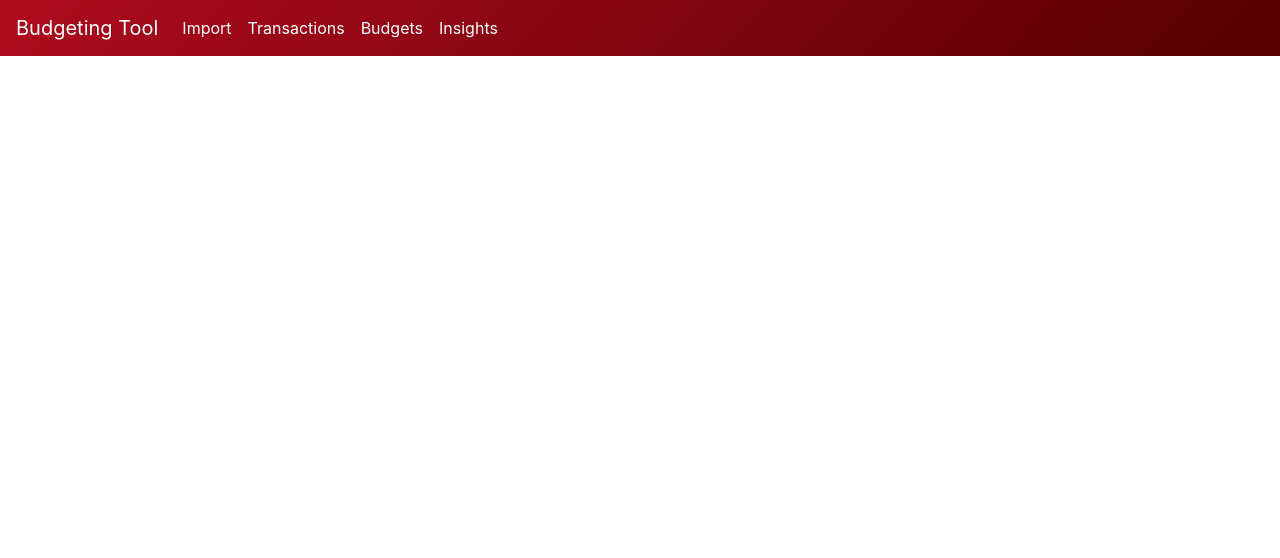
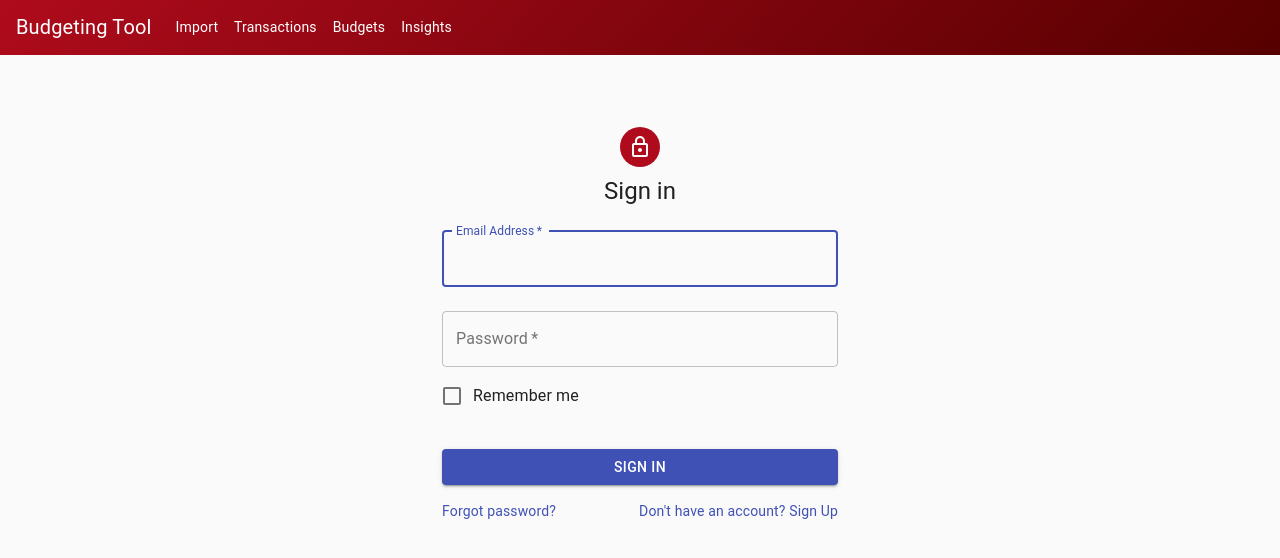
Before and after one commit to gananPrabaharan/spending-dashboard, a React (Create React App) app in the folder react_app/: page /login in a window 1280 px wide. Shown: the top 558 px of the page. Built offline with nearby package versions, Linux system fonts and the light colour scheme.

Commit message:
Added login page

```diff
--- a/react_app/package.json
+++ b/react_app/package.json
@@ -2,6 +2,8 @@
   "name": "react_app",
   "version": "1.0.0",
   "dependencies": {
+    "@material-ui/core": "^4.0.0",
+    "@material-ui/icons": "^4.11.2",
     "@testing-library/jest-dom": "^4.2.4",
     "@testing-library/react": "^9.5.0",
     "@testing-library/user-event": "^7.2.1",
--- a/react_app/src/App.jsx
+++ b/react_app/src/App.jsx
@@ -5,6 +5,8 @@
 import Transaction from './transactions'
 import React from 'react'
 import Insights from './insights'
+import Login from './login'
+
 
 const App = () => {
     return (
@@ -13,6 +15,7 @@
                 <Navigation/>
                 <Switch>
                     <Redirect exact from='/' to='transactions'/>
+                    <Route exact path='/login' component={(props) => <Login />}/>
                     <Route exact path='/import' component={(props) => <Import />}/>
                     <Route exact path='/budgets' component={(props) => <Budgets />}/>
                     <Route exact path='/transactions' component={(props) => <Transaction />}/>
--- /dev/null
+++ b/react_app/src/login.jsx
@@ -0,0 +1,100 @@
+import React from 'react';
+import Avatar from '@material-ui/core/Avatar';
+import Button from '@material-ui/core/Button';
+import CssBaseline from '@material-ui/core/CssBaseline';
+import TextField from '@material-ui/core/TextField';
+import FormControlLabel from '@material-ui/core/FormControlLabel';
+import Checkbox from '@material-ui/core/Checkbox';
+import Link from '@material-ui/core/Link';
+import Grid from '@material-ui/core/Grid';
+import Box from '@material-ui/core/Box';
+import LockOutlinedIcon from '@material-ui/icons/LockOutlined';
+import Typography from '@material-ui/core/Typography';
+import { makeStyles } from '@material-ui/core/styles';
+import Container from '@material-ui/core/Container';
+
+
+const useStyles = makeStyles((theme) => ({
+    paper: {
+        marginTop: theme.spacing(8),
+        display: 'flex',
+        flexDirection: 'column',
+        alignItems: 'center',
+    },
+    avatar: {
+        margin: theme.spacing(1),
+        backgroundColor: "#af0b1c",
+    },
+    form: {
+        width: '100%', // Fix IE 11 issue.
+        marginTop: theme.spacing(1),
+    },
+    submit: {
+        margin: theme.spacing(3, 0, 2),
+    },
+}));
+
+const Login = () => {
+    const classes = useStyles();
+
+    return (
+        <Container component="main" maxWidth="xs">
+            <CssBaseline />
+            <div className={classes.paper}>
+                <Avatar className={classes.avatar}>
+                    <LockOutlinedIcon />
+                </Avatar>
+                <Typography component="h1" variant="h5">
+                    Sign in
+                </Typography>
+                <form className={classes.form} noValidate>
+                    <TextField
+                        variant="outlined"
+                        margin="normal"
+                        required
+                        fullWidth
+                        id="email"
+                        label="Email Address"
+                        name="email"
+                        autoComplete="email"
+                        autoFocus/>
+                    <TextField
+                        variant="outlined"
+                        margin="normal"
+                        required
+                        fullWidth
+                        name="password"
+                        label="Password"
+                        type="password"
+                        id="password"
+                        autoComplete="current-password"/>
+                    <FormControlLabel
+                        control={<Checkbox value="remember" color="primary" />}
+                        label="Remember me"/>
+                    <Button
+                        type="submit"
+                        fullWidth
+                        variant="contained"
+                        color="primary"
+                        className={classes.submit}>
+                    Sign In
+                    </Button>
+                    <Grid container>
+                        <Grid item xs>
+                            <Link href="#" variant="body2">
+                                Forgot password?
+                            </Link>
+                        </Grid>
+                        <Grid item>
+                            <Link href="#" variant="body2">
+                                {"Don't have an account? Sign Up"}
+                            </Link>
+                        </Grid>
+                    </Grid>
+                </form>
+            </div>
+        </Container>
+  );
+}
+
+export default Login
```
Also changed, not shown: 1 other file (tests, documents, lock files or other folders).
